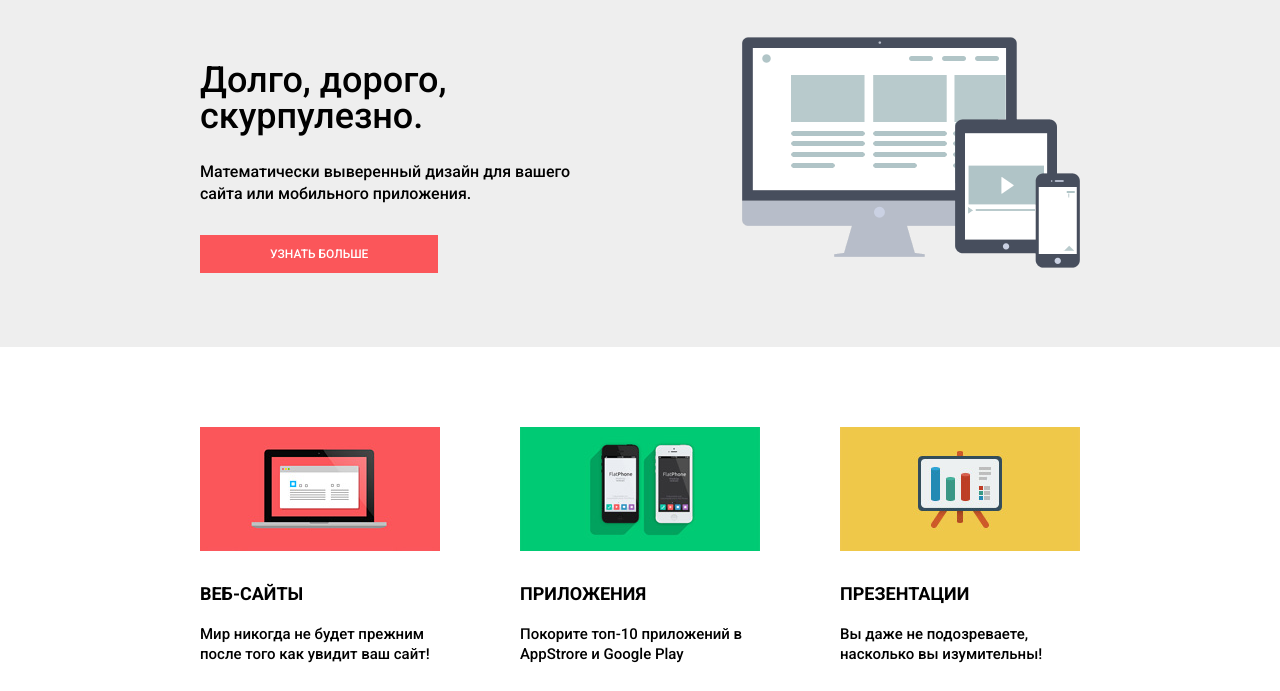
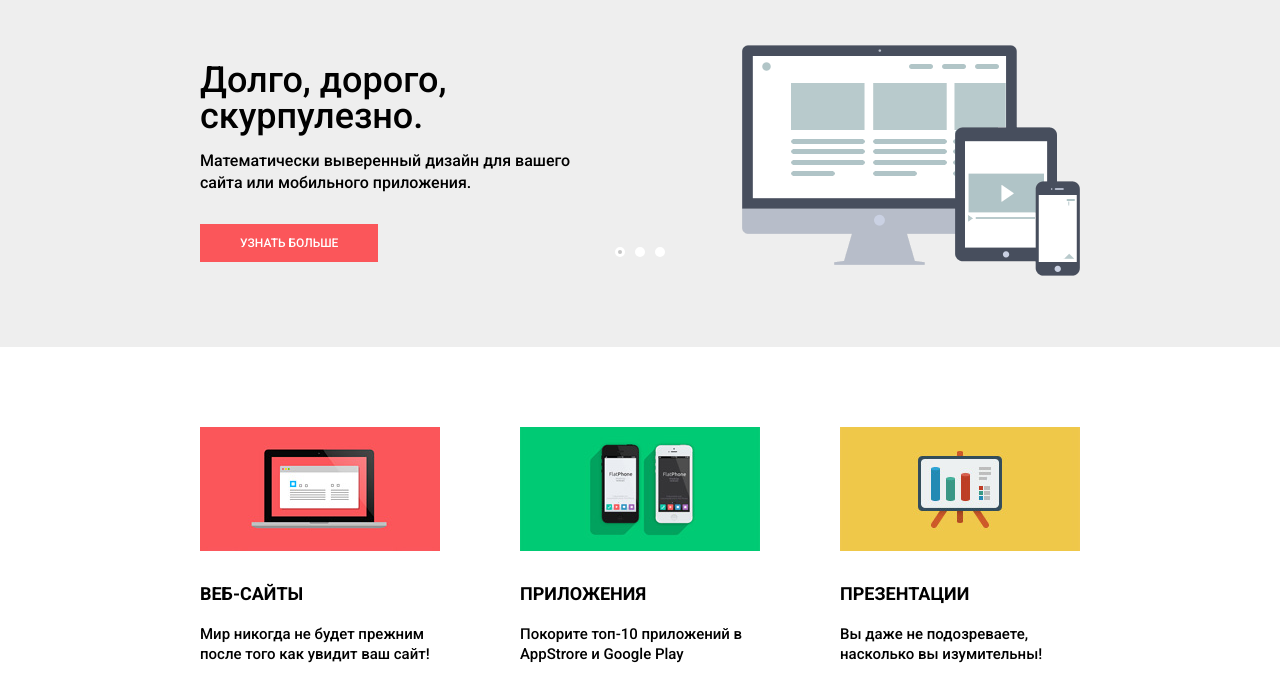
Before and after one commit to Ellianta/nerds, a website: page index.html in a window 1280 px wide. Shown: the part 88-779 px from the top of the page. Drawn offline with Linux system fonts and the light colour scheme.

Commit message:
index+slider

```diff
--- /dev/null
+++ b/Blocks/Slider/style-slider.css
@@ -0,0 +1,105 @@
+.button{
+  display: inline-block;
+  padding: 10px 40px;
+  background-color: #fb565a;
+  font-size: 12px;
+  line-height: 18px;
+  color: white;
+  text-transform: uppercase;
+  text-decoration: none;
+}
+.button--slider{
+  padding: 10px 70px;
+}
+.slider{
+  width: 880px;
+  height: 320px;
+  position: relative;
+  margin: 0 auto;
+  background-color: #eeeeee;
+  color: black;
+  font-family: 'Roboto', sans-serif;
+  font-weight: 500;
+}
+.slider__toggle{
+  display: none;
+}
+.slider__inner{
+  width: inherit;
+  height: inherit;
+}
+.slider__slide{
+  position: absolute;
+  width: inherit;
+  height: inherit;
+  z-index: 0;
+  opacity: 0;
+}
+ /*------Стили для каждого слайда-------*/
+ .slider__promo{
+   float: left;
+   width: 380px;
+   padding-top: 35px;
+ }
+ .slider__promo--second,
+ .slider__promo--third{
+   width: 470px;
+ }
+ .slider__image{
+   float: right;
+ }
+ .slider__image--first{
+   padding-top: 18px;
+ }
+ .slider__image--second{
+   padding-top: 21px;
+   padding-right: 10px;
+ }
+ .slider__image--third{
+   padding-right: 5px;
+ }
+ .slider__slogan{
+   font-size: 36px;
+   line-height: 36px;
+   font-weight: 500;
+   margin: 0;
+   margin-bottom: 27px;
+ }
+ .slider__promo p{
+   font-size: 16px;
+   line-height: 22px;
+   margin-bottom: 30px;
+ }
+
+/*Стили для лейблов*/
+.slider__controls{
+  width: 50px;
+  height: 10px;
+  position: absolute;
+  left: 50%;
+  margin-left: -25px;
+  bottom: 90px;
+  display: flex;
+  justify-content: space-between;
+}
+.slider__control{
+  z-index: 2;
+  width: 4px;
+  height: 4px;
+  border: 3px solid white;
+  background: white;
+  border-radius: 50%;
+  cursor: pointer;
+}
+ /*-----ПЕРЕКЛЮЧЕНИЕ------*/
+#slide1:checked ~ .slider__controls > .slider__control--first,
+#slide2:checked ~ .slider__controls > .slider__control--second,
+#slide3:checked ~ .slider__controls > .slider__control--third{
+  background-color: #c5c5c5;
+}
+#slide1:checked ~ .slider__inner > .slider__slide--first,
+#slide2:checked ~ .slider__inner > .slider__slide--second,
+#slide3:checked ~ .slider__inner > .slider__slide--third{
+  z-index: 1;
+  opacity: 1;
+}
--- a/index.html
+++ b/index.html
@@ -30,10 +30,19 @@
 
 </div>
 
-<div class="slider clearfix">
- <div class="slider__slide slider__slide--first">
+<div class="slider">
+
+
+   <input class="slider__toggle" type="radio" name="slider" id="slide1" checked>
+   <input class="slider__toggle" type="radio" name="slider" id="slide2">
+   <input class="slider__toggle" type="radio" name="slider" id="slide3">
+
+
+<div class="slider__inner   clearfix">
+
+ <div class="slider__slide  slider__slide--first">
   <div class="slider__promo">
-   <h2 class="slider__slogan">Долго, дорого, скурпулезно.</h2>
+   <b class="slider__slogan">Долго, дорого, скурпулезно.</b>
    <p>Математически выверенный дизайн для вашего сайта или мобильного приложения.</p>
    <a class="button button--slider" href="#">Узнать больше</a>
   </div>
@@ -41,9 +50,10 @@
    <img src="img/slide1.png" alt="Слайдер">
   </div>
  </div>
- <div class="slider__slide slider__slide--second">
-  <div class="slider__promo">
-   <h2 class="slider__slogan">Любите ли вы математику, как любим ее мы?</h2>
+
+ <div class="slider__slide  slider__slide--second">
+  <div class="slider__promo slider__promo--second">
+   <b class="slider__slogan">Любите ли вы математику, как любим ее мы?</b>
    <p>Нашим дизайнерам мы удаляем нейроны, ответственные за креатив, чтобы дать им возможность все просчитать</p>
    <a class="button button--slider" href="#">Узнать больше</a>
   </div>
@@ -51,9 +61,10 @@
    <img src="img/slide2.png" alt="Слайдер">
   </div>
  </div>
- <div class="slider__slide slider__slide--third">
-  <div class="slider__promo">
-   <h2 class="slider__slogan">Только наркотики, только хардкор!</h2>
+
+ <div class="slider__slide  slider__slide--third">
+  <div class="slider__promo slider__promo--third">
+   <b class="slider__slogan">Только наркотики, только хардкор!</b>
    <p>Все дизайнерские решения в нашей компании принимаются только под воздействием качественных галлюциногенов</p>
    <a class="button button--slider" href="#">Узнать больше</a>
   </div>
@@ -61,18 +72,15 @@
    <img src="img/slide3.png" alt="Слайдер">
   </div>
  </div>
- <div class="slider__toggle">
-  <input type="radio" name="slider" id="slide1" checked>
-  <input type="radio" name="slider" id="slide2">
-  <input type="radio" name="slider" id="slide3">
- </div>
- <div class="slider__controls">
-  <label for="slide1"></label>
-  <label for="slide2"></label>
-  <label for="slide3"></label>
- </div>
 </div>
 
+ <div class="slider__controls">
+  <label class="slider__control  slider__control--first" for="slide1"></label>
+  <label class="slider__control  slider__control--second" for="slide2"></label>
+  <label class="slider__control  slider__control--third" for="slide3"></label>
+ </div>
+
+</div>
  </div>
 </header>
 
@@ -129,9 +137,11 @@
  </section>
  </div>
  <section class="our-products">
-   <img class="our-products__image" alt="Логотип Glukhanko" src="img/glukhanko-logo.png">
-   <img class="our-products__image" alt="Логотип Academy" src="img/academy-logo.png">
-   <img class="our-products__image" alt="Логотип Barbershop" src="img/barbershop-logo.png">
+   <a href="#"><img class="our-products__image" alt="Логотип Glukhanko" src="img/glukhanko-logo.png"></a>
+   <a href="#"><img class="our-products__image" alt="Логотип Academy" src="img/academy-logo.png"></a>
+   <a class="our-products__link our-products__link--barbershop" href="#">
+      <img class="our-products__image" alt="Логотип Barbershop" src="img/barbershop-logo.png">
+   </a>
  </section>
  </div>
 
--- a/style.css
+++ b/style.css
@@ -26,6 +26,13 @@ body{
   text-transform: uppercase;
   text-decoration: none;
 }
+.button:hover{
+  background-color: #d6494d;
+}
+.button:focus{
+  background-color: #b63538;
+  box-shadow: 0px 3px 0px 0px rgba(0, 0, 0, 0.15) inset;
+}
 
 .page-header{
   min-height: 435px;
@@ -34,6 +41,12 @@ body{
 .page-header__navigation{
   min-height: 90px;
   padding-top: 25px;
+}
+.page-header__navigation a:hover{
+  color: #fb565a;
+}
+.page-header__navigation a:focus{
+  color: #cecece;
 }
 .page-header__logo{
   float: left;
@@ -62,6 +75,7 @@ body{
   font-size: 14px;
   line-height: 30px;
 }
+
 .basket{
   float: right;
   position: relative;
@@ -85,26 +99,51 @@ body{
   top: 36px;
 }
 .slider{
-  position: relative;
   width: 880px;
   height: 320px;
+  position: relative;
+  margin: 0 auto;
+  background-color: #eeeeee;
+  color: black;
+  font-family: 'Roboto', sans-serif;
+  font-weight: 500;
+}
+.slider__toggle{
+  display: none;
+}
+.slider__inner{
+  width: inherit;
+  height: inherit;
 }
 .slider__slide{
   position: absolute;
-  width: 100%;
-  height: 320px;
-  background-color: #eeeeee;
+  width: inherit;
+  height: inherit;
+  z-index: 0;
+  opacity: 0;
 }
-.slider__slide--first{
-  z-index: 1;
-}
-.slider__image--first{
-  margin-top: 10px;
-}
+ /*------Стили для каждого слайда-------*/
  .slider__promo{
    float: left;
    width: 380px;
    padding-top: 35px;
+ }
+ .slider__promo--second,
+ .slider__promo--third{
+   width: 470px;
+ }
+ .slider__image{
+   float: right;
+ }
+ .slider__image--first{
+   padding-top: 18px;
+ }
+ .slider__image--second{
+   padding-top: 21px;
+   padding-right: 10px;
+ }
+ .slider__image--third{
+   padding-right: 5px;
  }
  .slider__slogan{
    font-size: 36px;
@@ -118,13 +157,40 @@ body{
    line-height: 22px;
    margin-bottom: 30px;
  }
-.slider__image{
-  float: right;
+
+/*Стили для лейблов*/
+.slider__controls{
+  width: 50px;
+  height: 10px;
+  position: absolute;
+  left: 50%;
+  margin-left: -25px;
+  bottom: 90px;
+  display: flex;
+  justify-content: space-between;
 }
-.button--slider{
-  padding-left: 70px;
-  padding-right: 70px;
+.slider__control{
+  z-index: 2;
+  width: 4px;
+  height: 4px;
+  border: 3px solid white;
+  background: white;
+  border-radius: 50%;
+  cursor: pointer;
 }
+ /*-----ПЕРЕКЛЮЧЕНИЕ------*/
+#slide1:checked ~ .slider__controls > .slider__control--first,
+#slide2:checked ~ .slider__controls > .slider__control--second,
+#slide3:checked ~ .slider__controls > .slider__control--third{
+  background-color: #c5c5c5;
+}
+#slide1:checked ~ .slider__inner > .slider__slide--first,
+#slide2:checked ~ .slider__inner > .slider__slide--second,
+#slide3:checked ~ .slider__inner > .slider__slide--third{
+  z-index: 1;
+  opacity: 1;
+}
+
 
 .main-promo{
   display: flex;
@@ -153,8 +219,22 @@ body{
 .button--green{
   background-color: #00ca74;
 }
+.button--green:hover{
+  background-color: #01a25e;
+}
+.button--green:focus{
+  background-color: #009053;
+  box-shadow: 0px 3px 0px 0px rgba(0, 0, 0, 0.15) inset;
+}
 .button--yellow{
   background-color: #efc84a;
+}
+.button--yellow:hover{
+  background-color: #d6ae2c;
+}
+.button--yellow:focus{
+  background-color: #c09b24;
+  box-shadow: 0px 3px 0px 0px rgba(0, 0, 0, 0.15) inset;
 }
 
 .main-content{
@@ -252,6 +332,7 @@ body{
   justify-content: space-between;
   align-items: center;
 }
+
 .map{
   width: 100%;
   height: 416px;
@@ -294,6 +375,12 @@ body{
   border-radius: 50%;
   background-color: #e1e1e1;
 }
+.social__link:hover{
+  background-color: #fb565a;
+}
+.social__link:focus{
+  background-color: #d6494d;
+}
 .social__link--vk{
   background: #e1e1e1 url("img/icons/icon-vk.png") no-repeat 50% 50%;
 }
```
Also changed, not shown: Blocks/Slider/slider.html (added, +66 -0 lines), img/Vector Smart Object.svg (deleted), img/logo.svg (deleted). Lines whose indentation alone changed are shown as unchanged.
